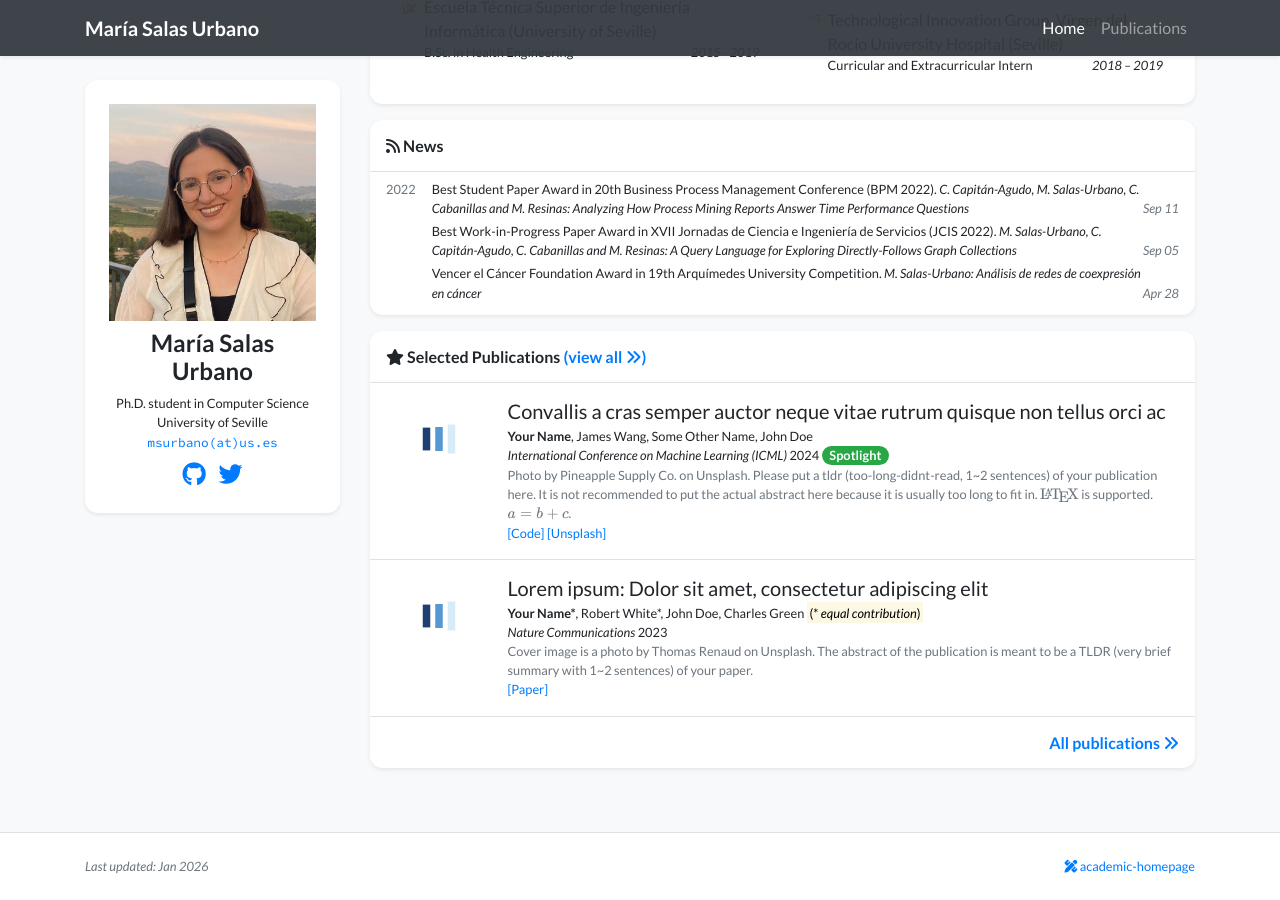
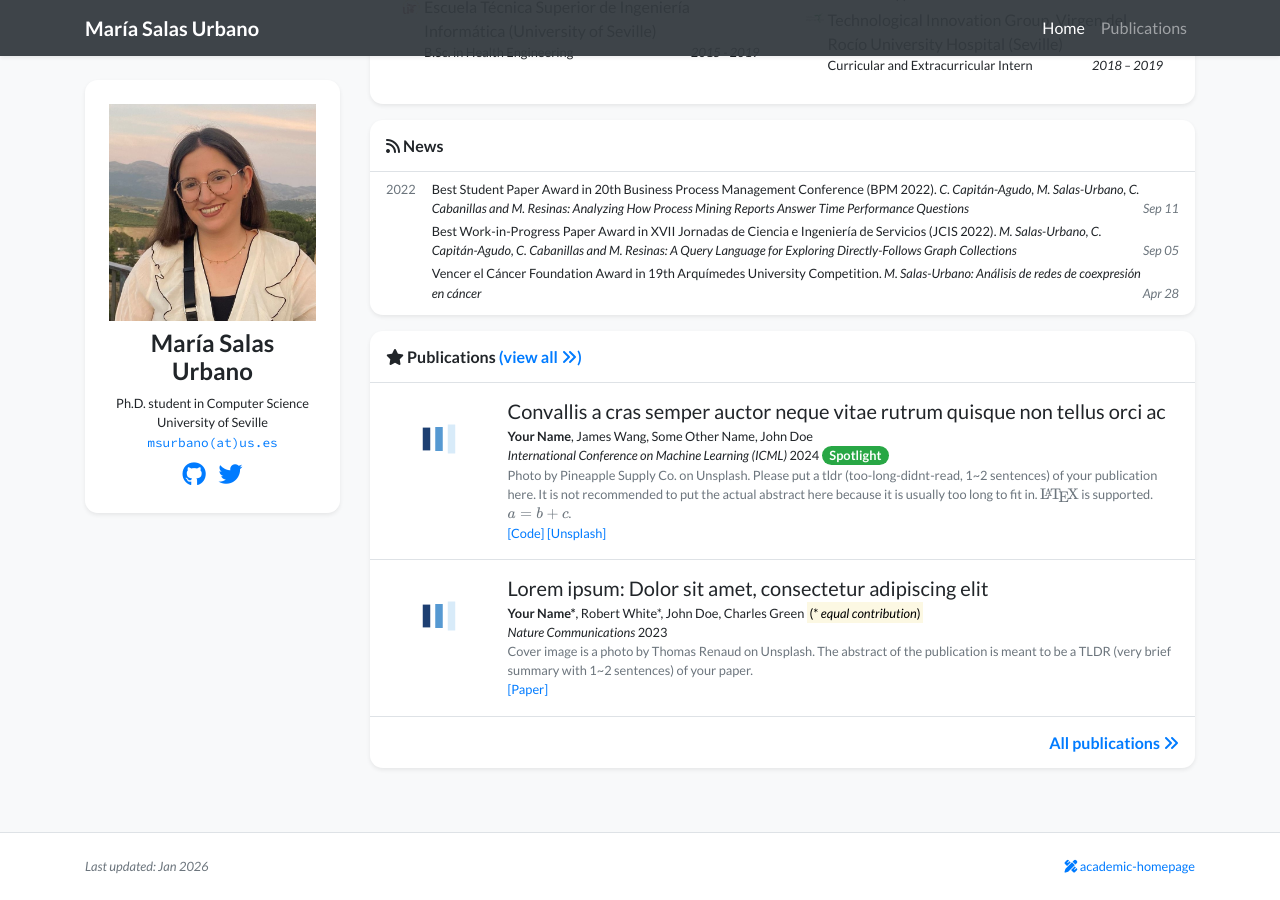
Before and after one commit to msurbano/msurbano.github.io, a Jekyll site: the page built from index.html, in a window 1280 px wide and 900 px high, scrolled down 816 px. Built offline with Jekyll 4.4.1, drawn with Linux system fonts in a browser that asks for light colours; nearby versions of some CDN libraries; a style sheet for code colours, icons or effects is not loaded.

Commit message:
Update index.html

```diff
--- a/index.html
+++ b/index.html
@@ -32,7 +32,7 @@ navbar_title: Home
         {%
         include widgets/publication_card.html
         publications=pubs
-        title='<i class="fas fa-star"></i> Selected Publications'
+        title='<i class="fas fa-star"></i> Publications'
         %}
         {% endif %}
     </div>
```
